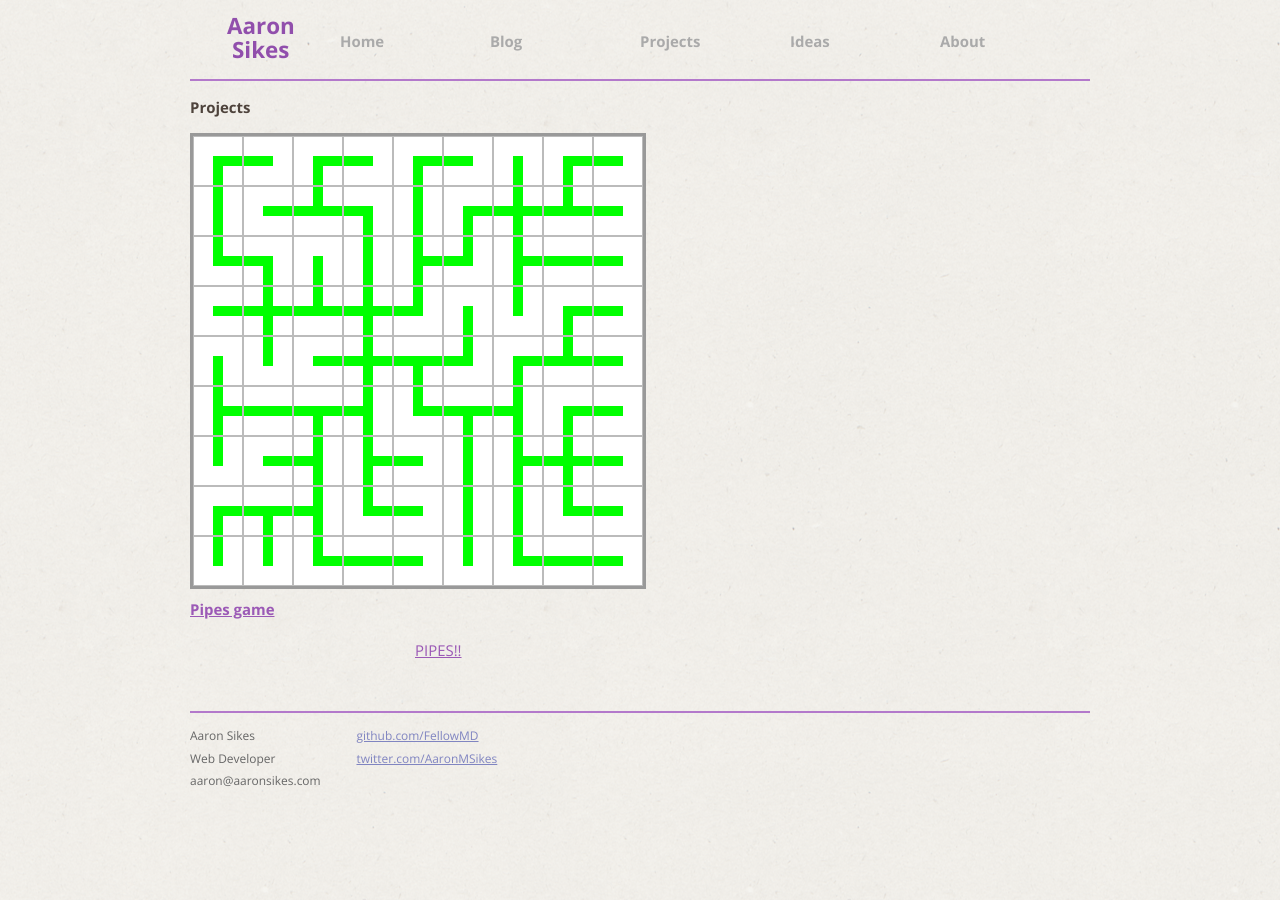
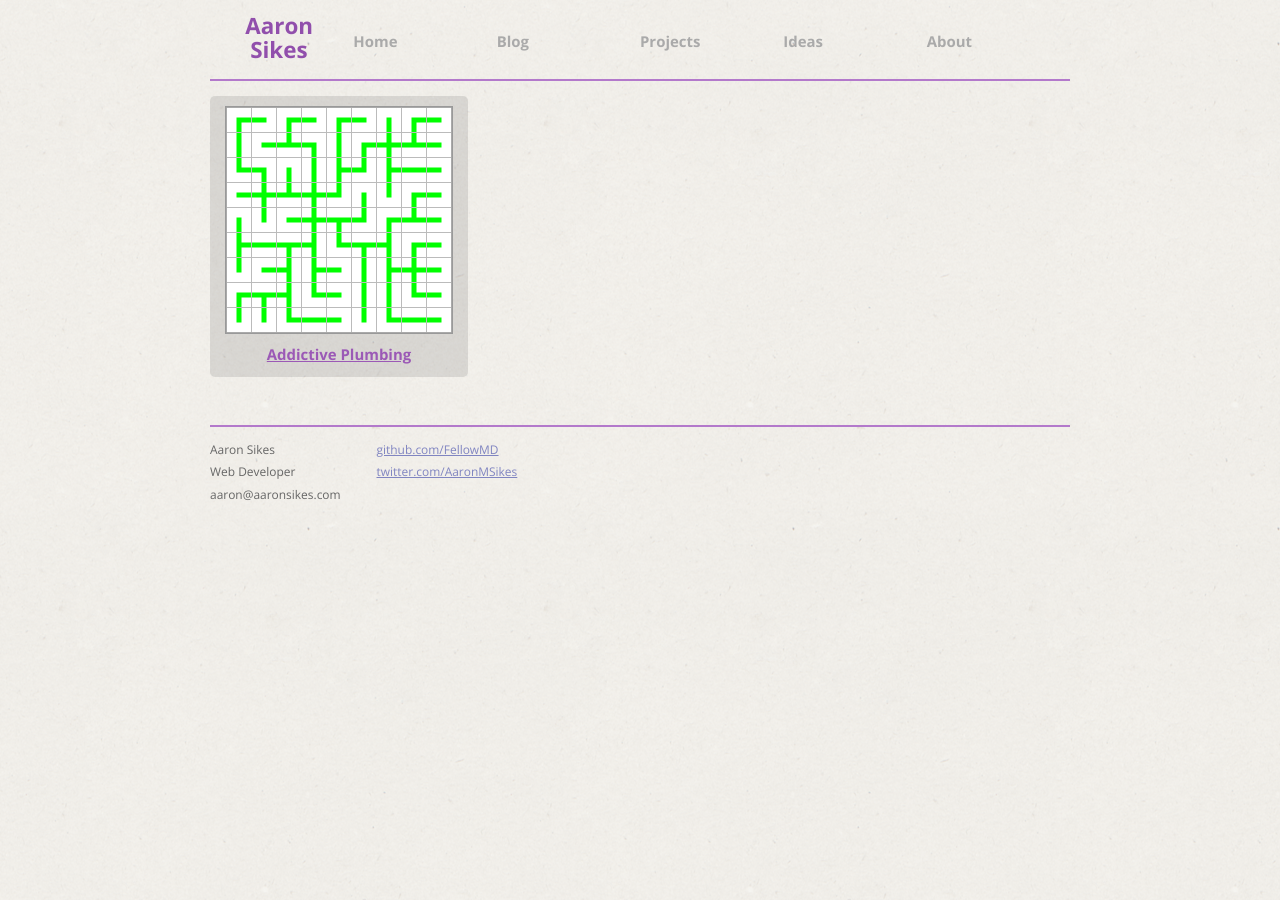
Before and after one commit to FellowMD/aaronsikes.com, a Jekyll site: the page built from projects/index.html, in a window 1280 px wide. Built offline with Jekyll 4.4.1, drawn with Linux system fonts in a browser that asks for light colours; Markdown is read by kramdown in place of the engine named in the settings.

Commit message:
Tweaked project and blog list layouts

```diff
--- a/_includes/project_preview.html
+++ b/_includes/project_preview.html
@@ -1,4 +1,4 @@
-<li class="preview">
+<li class="project-preview">
 	<div class="project-thumbnail">
 		<a href="{{ post.url }}">
 			<img src="/img/{{ post.preview-image }}"/>
@@ -7,8 +7,5 @@
 	<h2 class="project-title">
 		<a class="title" href="{{ post.url }}">{{ post.title }}</a>
 	</h2>
-	<div class="preview-main">
-		<p> {{ post.excerpt }}
-	</div>
 	<div class="clear"></div>
 </li>
--- a/_layouts/default.html
+++ b/_layouts/default.html
@@ -51,7 +51,7 @@
               </div>
             </div>
           </div>
-        </div> <!-- /container -->
+        </div>
 
     </body>
 </html>
--- a/_posts/2013-08-27-Pipes-game.md
+++ b/_posts/2013-08-27-Pipes-game.md
@@ -1,7 +1,6 @@
 ---
 layout: post
-title:  Pipes game
-date:   2013-08-27
+title:  Addictive Plumbing
 categories: projects
 preview-image: pipes.png
 ---
--- a/css/main.css
+++ b/css/main.css
@@ -20,16 +20,15 @@ ul.posts li {
 .post-title:visited:hover {
   color: #752b94;
 }
-.preview-main {
-  margin-left: 25%;
-  margin-bottom: 2em;
-}
-.preview-aside {
+.post-preview-aside {
   float: left;
   width: 20%;
   margin: 0;
   text-align: left;
   color: #888888;
+}
+.post-preview-title {
+  font-size: 1.25em;
 }
 ul.posts li::after {
   content: " ";
@@ -57,6 +56,17 @@ ul.posts span {
   font-family: 'Open Sans', sans-serif;
   font-size: 80%;
 }
+.project-preview {
+  width: 30%;
+  padding: 10px;
+  background-color: rgba(0, 0, 0, 0.1);
+  border-radius: 5px;
+  text-align: center;
+}
+.project-thumbnail img {
+  max-width: 228px;
+  width: 100%;
+}
 /*****************************************************************************/
 /*
 /* Common
@@ -66,6 +76,13 @@ ul.posts span {
 * {
   margin: 0;
   padding: 0;
+}
+*,
+*:before,
+*:after {
+  -moz-box-sizing: border-box;
+  -webkit-box-sizing: border-box;
+  box-sizing: border-box;
 }
 html,
 body {
--- a/less/main.less
+++ b/less/main.less
@@ -1,4 +1,5 @@
 @import "posts";
+@import "projects";
 
 @light-bg: #ece9e2;
 @dark-bg: #82746b;
@@ -27,6 +28,10 @@
   margin: 0;
   padding: 0;
 }
+
+*, *:before, *:after {
+  -moz-box-sizing: border-box; -webkit-box-sizing: border-box; box-sizing: border-box;
+ }
 
 html, body { height: 100%; }
 
--- a/projects/index.html
+++ b/projects/index.html
@@ -4,7 +4,6 @@ title: Projects
 ---
 
 <div id="home">
-  <h1>Projects</h1>
   <ul class="posts">
     {% for post in site.categories.projects %}
     	{% include project_preview.html %}
```
Also changed, not shown: less/posts.less (+5 -6 lines), less/projects.less (added, +12 -0 lines).
